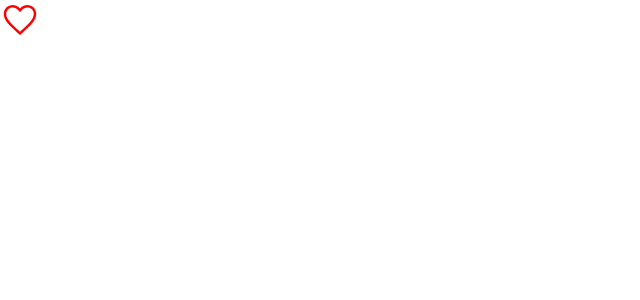
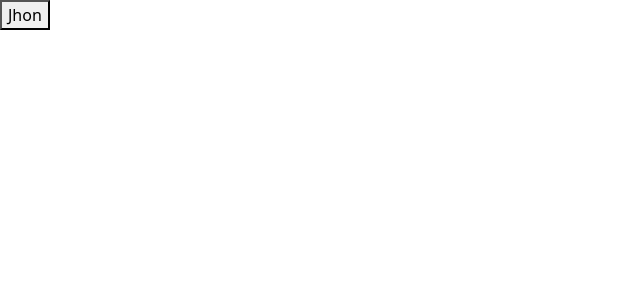
Before and after one commit to St0rY87/React-app, a React (Vite) app in the folder React-app/: page / in a window 1280 px wide. Shown: the top 300 px of the page, without its empty margins (0-640 px from the left). Built offline with nearby package versions, Linux system fonts and the light colour scheme; the HTML template or start-up script is replaced by a standard one.

Commit message:
feat; exercise one done

```diff
--- a/React-app/src/App.tsx
+++ b/React-app/src/App.tsx
@@ -3,14 +3,72 @@ import Alert from "./components/Alert";
 import Button from "./components/Button/Button";
 import ListGroup from "./components/ListGroup/ListGroup";
 import Like from "./components/Like/Like";
+import produce from "immer";
+import NavBar from "./components/NavBar";
+import Cart from "./components/Cart";
 
 function App() {
-  const [alertVisible, setAlertVisibility] = useState(false);
-  function toggleAlert() {
-    setAlertVisibility((alert) => !alert);
-  }
+  const [cartItems, setCartItems] = useState(["Product1", "Product2"]);
 
-  const items = ["Moscow", "New-York", "Detroit", "Majorka"];
+  // const [alertVisible, setAlertVisibility] = useState(false);
+  // function toggleAlert() {
+  //   setAlertVisibility((alert) => !alert);
+  // }
+  // const items = ["Moscow", "New-York", "Detroit", "Majorka"];
+
+  // const [tags, setTags] = useState(["happy", "cheerful", "something"]);
+
+  // //update
+
+  // setTags([...tags, "confident"]);
+
+  // //remove
+
+  // setTags(tags.filter((tag) => tag !== "something"));
+
+  // //update
+
+  // setTags(tags.map((tag) => (tag === "something" ? "happiness" : tag)));
+
+  // const [costumer, setCostumer] = useState({
+  //   name: "Jhon",
+  //   address: {
+  //     city: "Majorka",
+  //     zipCode: 2351,
+  //   },
+  // });
+
+  // function handleCustomer(city: string) {
+  //   setCostumer({
+  //     ...costumer,
+  //     address: {
+  //       ...costumer.address,
+  //       city: city,
+  //     },
+  //   });
+  //   console.log(costumer);
+  // }
+
+  // const [bugs, setBugs] = useState([
+  //   { id: 1, title: "bug 1", fixed: false },
+  //   { id: 2, title: "bug 2", fixed: false },
+  // ]);
+
+  // setBugs(bugs.map((bug) => (bug.id === 1 ? { ...bug, fixed: true } : bug)));
+  // function clearCart() {
+  //   setCartItems([]);
+  // }
+
+  const [game, setGame] = useState({
+    id: 1,
+    player: {
+      name: "Jhon",
+    },
+  });
+
+  const handleClick = (name: string) => {
+    setGame({ ...game, player: { ...game.player, name } });
+  };
 
   return (
     // <div>
@@ -22,6 +80,8 @@ function App() {
     //   </Button>
     // </div>
     <div>
+      <button onClick={() => handleClick("Jora")}>{game.player.name}</button>
+      {/* <button onClick={() => handleCustomer("Majorka2")}>Hello</button> */}
       {/* <ListGroup
         items={items}
         heading="List"
@@ -30,7 +90,10 @@ function App() {
       <Button onClick={() => console.log("hello")} color={"primary"}>
         Hello
       </Button> */}
-      <Like onClick={() => console.log("click")} />
+      {/* <Like onClick={() => console.log("click")} /> */}
+
+      {/* <NavBar cartItemsCount={cartItems.length} />
+      <Cart cartItems={cartItems} onClearCart={clearCart} /> */}
     </div>
   );
 }
--- /dev/null
+++ b/React-app/src/components/Cart.tsx
@@ -0,0 +1,23 @@
+import React from "react";
+
+interface Props {
+  cartItems: string[];
+  onClearCart: () => void;
+}
+
+const Cart = ({ cartItems, onClearCart }: Props) => {
+  return (
+    <>
+      <div>Cart</div>
+      <ul>
+        {cartItems.map((item) => (
+          <li key={crypto.randomUUID()}>{item}</li>
+        ))}
+      </ul>
+
+      <button onClick={onClearCart}>clear</button>
+    </>
+  );
+};
+
+export default Cart;
--- a/React-app/src/components/Like/Like.tsx
+++ b/React-app/src/components/Like/Like.tsx
@@ -15,9 +15,9 @@ const Like = ({ onClick }: Props) => {
   return (
     <span onClick={toggleLike} style={{ cursor: "pointer" }}>
       {isLike ? (
-        <IoMdHeart size={40} fill="red"></IoMdHeart>
+        <IoMdHeart size={40} color="red"></IoMdHeart>
       ) : (
-        <IoMdHeartEmpty size={40} fill="red"></IoMdHeartEmpty>
+        <IoMdHeartEmpty size={40} color="red"></IoMdHeartEmpty>
       )}
     </span>
   );
--- /dev/null
+++ b/React-app/src/components/NavBar.tsx
@@ -0,0 +1,11 @@
+import React from "react";
+
+interface Props {
+  cartItemsCount: number;
+}
+
+const NavBar = ({ cartItemsCount }: Props) => {
+  return <div>NavBar: {cartItemsCount}</div>;
+};
+
+export default NavBar;
--- /dev/null
+++ b/package.json
@@ -0,0 +1,5 @@
+{
+  "dependencies": {
+    "immer": "^9.0.19"
+  }
+}
```
Also changed, not shown: 1 other file (tests, documents, lock files or other folders).
